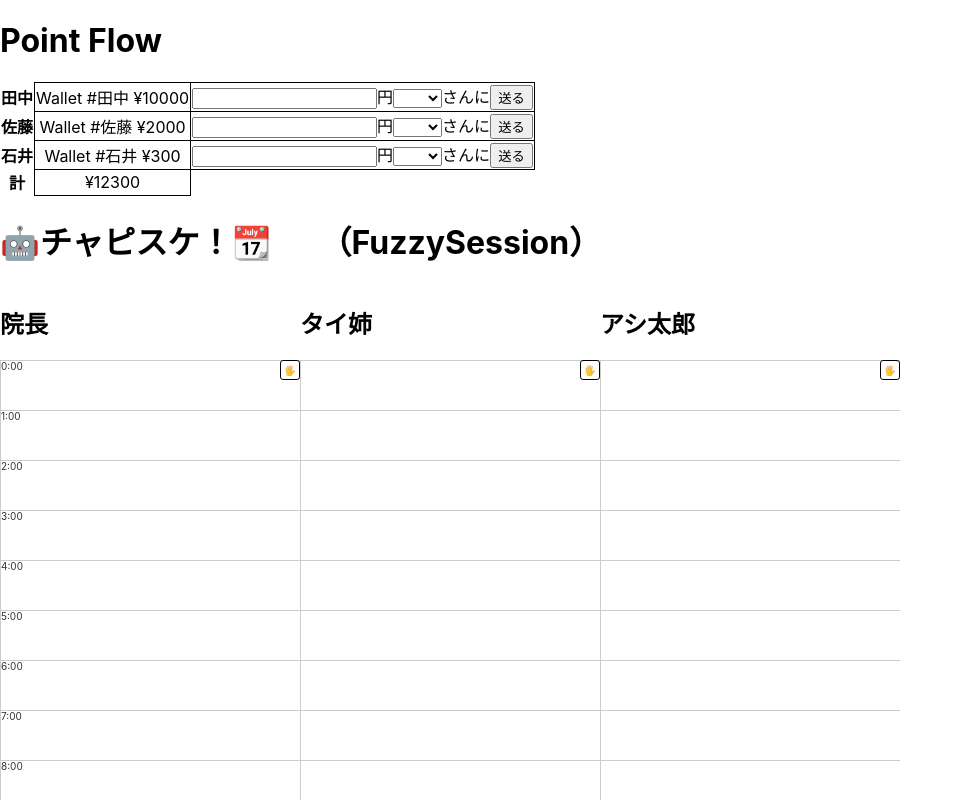
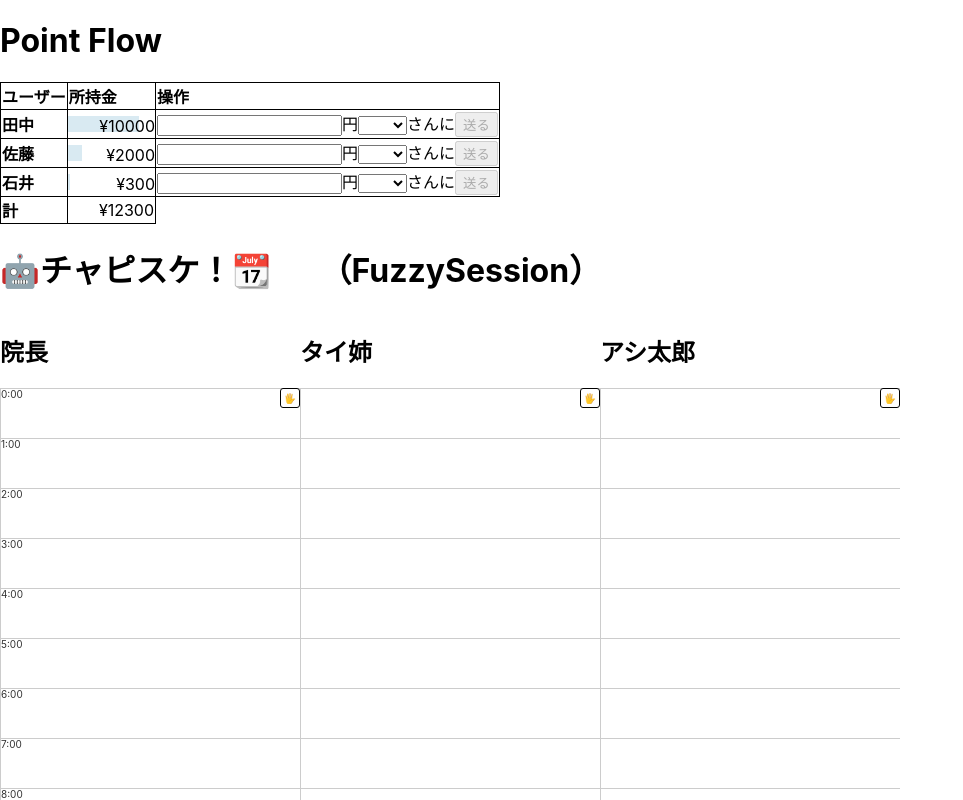
Before and after one commit to fumicode/fuzzy-session-react, a React (Create React App) app: page / in a window 1280 px wide. Shown: the top 800 px of the page, without its empty margins (0-963 px from the left). Built offline with nearby package versions, Linux system fonts and the light colour scheme.

Commit message:
お金を安全に移動できるようにした。

```diff
--- /dev/null
+++ b/src/00_Framework/00_Future.ts
@@ -0,0 +1,26 @@
+export type Future<T> = (current: T) => T;
+
+export const peekIntoFuture = <T>(
+  session: T,
+  future: Future<T>
+): boolean => {
+  try {
+    future(session);
+    return true;
+  } catch (e) {
+    return false;
+  }
+};
+
+export const errorReason = <T>(
+  entity: T,
+  future: Future<T>
+): string | undefined => {
+  try {
+    future(entity);
+    return undefined;
+  } catch (e) {
+    if(e instanceof Error)
+    return e.message;
+  }
+};
--- a/src/MoneyApp/MoneyApp.tsx
+++ b/src/MoneyApp/MoneyApp.tsx
@@ -8,12 +8,11 @@ import Money from "./Money";
 import Wallet, { WalletId } from "./WalletEntity";
 import { WalletControlView } from "./WalletControlView";
 
-
 const MoneyApp: FC = styled(({ className }: { className: string }) => {
-  const [wallets, setWallets]  = useState<Wallet[]>([
-    new Wallet(new WalletId('田中'), new Money(10000)),
-    new Wallet(new WalletId('佐藤'), new Money(2000)),
-    new Wallet(new WalletId('石井'), new Money(300))
+  const [wallets, setWallets] = useState<Wallet[]>([
+    new Wallet(new WalletId("田中"), new Money(10000)),
+    new Wallet(new WalletId("佐藤"), new Money(2000)),
+    new Wallet(new WalletId("石井"), new Money(300)),
   ]);
 
   const calcSum = (wallets: Iterable<Wallet>) =>
@@ -25,51 +24,79 @@ const MoneyApp: FC = styled(({ className }: { className: string }) => {
   const sum = calcSum(wallets);
 
   const handleWalletPairChange = (
-    senderWalletId: WalletId,
-    receiverWalletId: WalletId,
-    senderFuture: (sender: Wallet, receiver: Wallet) => [Wallet, Wallet],
+    [senderWalletId, receiverWalletId]: [WalletId, WalletId],
+    senderFuture: ([sender, receiver]:[Wallet, Wallet]) => [Wallet, Wallet]
   ) => {
     //検索
-    const senderWallet = wallets.find((w)=>w.id.equals(senderWalletId));
-    const receiverWallet = wallets.find((w)=>w.id.equals(receiverWalletId));
+    const senderWallet = wallets.find((w) => w.id.equals(senderWalletId));
+    const receiverWallet = wallets.find((w) => w.id.equals(receiverWalletId));
 
-    try{
-      if(senderWallet === undefined || receiverWallet === undefined){
-        throw new Error(`指定されたウォレット${senderWalletId.toString()}->${receiverWalletId.toString()}が見つかりませんでした。`);
+    try {
+      if (senderWallet === undefined || receiverWallet === undefined) {
+        throw new Error(
+          `指定されたウォレット${senderWalletId.toString()}->${receiverWalletId.toString()}が見つかりませんでした。`
+        );
       }
 
       //更新
-      const [newSenderWallet, newReceiverWallet] = senderFuture(senderWallet, receiverWallet);
+      const [newSenderWallet, newReceiverWallet] = senderFuture(
+        [senderWallet, receiverWallet]
+      );
 
       //永続化
       const sendedWallets = update(wallets, {
         $splice: [
-          [wallets.findIndex((w)=>w.id.equals(senderWalletId)), 1, newSenderWallet],
-          [wallets.findIndex((w)=>w.id.equals(receiverWalletId)), 1, newReceiverWallet]
+          [
+            wallets.findIndex((w) => w.id.equals(senderWalletId)),
+            1,
+            newSenderWallet,
+          ],
+          [
+            wallets.findIndex((w) => w.id.equals(receiverWalletId)),
+            1,
+            newReceiverWallet,
+          ],
         ],
       });
       setWallets(sendedWallets);
-    }
-    catch(e){
-      if(e instanceof Error){
+    } catch (e) {
+      if (e instanceof Error) {
         alert(e.message);
-      }
-      else{
+      } else {
         alert(e);
       }
     }
-  }
+  };
 
   return (
     <>
       <h1>Point Flow</h1>
 
       <table className={className}>
+        <thead>
+          <tr>
+            <th>ユーザー</th>
+            <th>所持金</th>
+            <th>操作</th>
+          </tr>
+        </thead>
         <tbody>
-          {wallets.map((thisWallet) => (
+          {wallets.map((thisWallet) => {
+
+            const percentage = thisWallet.money.amount / sum.amount * 100;
+            const cssVariableStyle = { "--percentage": `${percentage}%` } as React.CSSProperties;
+            return (
               <tr key={thisWallet.id.toString()}>
                 <th>{thisWallet.id.toString()}</th>
-              <td> {thisWallet.toString()} </td>
+                <td
+                  className="e-money-amount"
+                >
+                  <div className="e-money-amount-div"
+                    style={cssVariableStyle}
+                  >
+                    {thisWallet.money.toString()}{" "}
+                  </div>
+                </td>
                 <td>
                   <WalletControlView
                     main={thisWallet}
@@ -78,27 +105,67 @@ const MoneyApp: FC = styled(({ className }: { className: string }) => {
                   />
                 </td>
               </tr>
-          ))}
+            );
+          })}
+        </tbody>
+        <tfoot>
           <tr>
             <th>計</th>
-            <td>{sum.toString()}</td>
+            <td className="e-sum-amount">{sum.toString()}</td>
           </tr>
-        </tbody>
+        </tfoot>
       </table>
     </>
   );
 })`
 border-collapse: collapse;
 
+> * {
+  > tr {
+    > td, th {
+      border: 1px solid black;
+      text-align: left;
+    }
+  }
+}
+> thead {
+
+}
 > tbody {
+  .e-money-amount {
+    padding: 0;
+    margin: 0;
+    .e-money-amount-div {
+      position: relative;
+      width: 10ex;
+      --percentage: 50%;
+      height: 1em;
+
+      text-align: right;
+
+      &::before {
+        position: absolute;
+          top:0;
+          left:0;
+          bottom:0;
+          z-index: -1;
+        content: " ";
+        display: block;
+        width: var(--percentage);
+        background: hsla(200, 50%, 50%, 0.2);
+        transition: width 0.5s ease-in-out;
+      }
+    }
+  }
+}
+
+> tfoot {
   > tr {
-      > td {
-        border: 1px solid black;
-        text-align: center;
+    > td, th {
+    }
+    > .e-sum-amount{
+      text-align: right;
 
-        &.m-center {
-          border: 3px solid;
-        }
     }
   }
 }
--- a/src/MoneyApp/WalletControlView.tsx
+++ b/src/MoneyApp/WalletControlView.tsx
@@ -3,18 +3,20 @@ import ViewModel from "../00_Framework/00_ViewModel";
 import { FC, useState } from "react";
 import styled from "styled-components";
 import Wallet, { WalletId } from "./WalletEntity";
-import { SessionId } from "../Components/20_SessionEntity";
+import { Future, errorReason, peekIntoFuture } from "../00_Framework/00_Future";
 
 export interface WalletControllViewModel extends ViewModel<Wallet> {
   otherWallets: Wallet[];
 
   onWalletChange: (
-    senderWallet: WalletId,
-    receiverWallet: WalletId,
-
-    walletsFuture: (sender:Wallet, receiver:Wallet) => [Wallet, Wallet],
+    [senderWalletId, receiverWalletId]: [WalletId, WalletId],
+    walletsFuture: ([sender, receiver]:[Wallet, Wallet]) => [Wallet, Wallet]
   ) => void;
 }
+
+
+type WalletPairFuture = Future<[Wallet, Wallet]>; //送金元、送金先
+
 
 export const WalletControlView: FC<WalletControllViewModel> = styled(
   ({
@@ -22,60 +24,133 @@ export const WalletControlView: FC<WalletControllViewModel> = styled(
     main: thisWallet,
 
     otherWallets,
-    onWalletChange
+    onWalletChange,
   }: WalletControllViewModel) => {
+    const [amount, setAmount] = useState<number | undefined>(undefined);
+    const [distinationWalletId, setDistinationWalletId] = useState<
+      WalletId | undefined
+    >(undefined);
 
-    const [amount, setAmount] = useState<number | undefined>(undefined);
-    const [distinationWalletId, setDistinationWalletId] = useState<WalletId | undefined>(undefined);
+    const distinationWallet = otherWallets.find((w) =>distinationWalletId && w.id.equals(distinationWalletId));
 
+    const createWalletPairSendMoneyFuture: (amount:number | undefined) => WalletPairFuture = (amount: number | undefined)=>{
+      return ([thisWallet, distinationWallet]) => {
+        if(!(amount && amount >= 0)){
+          throw new Error(`総金額はいくらですか？正の整数が必要です。頂いた値：${amount}`);
+        }
+        return thisWallet.sendMoney(distinationWallet, amount);
+      };
+    }
+
+    const allInfoIsFilled =  distinationWallet && amount && amount >= 0;
     return (
       <div className={className}>
         <form
-          onSubmit={(e) =>
-            {
-              e.preventDefault();
-              if(amount === undefined || distinationWalletId === undefined){
-                alert( `送金先か送金額が未入力です！`);
-                return;
-              }
+          className="e-form"
+          onSubmit={(e) => {
+            e.preventDefault();
+            if (!distinationWalletId) {
+              throw new Error(`送金先が未入力です！`);
+            }
+            if (!(amount && amount >= 0)) {
+              throw new Error(`送金額が未入力です！`);
+            }
 
-              onWalletChange(
-                thisWallet.id,
-                distinationWalletId,
-                (thisWallet, distinationWallet)=>{
-                  return thisWallet.sendMoney(distinationWallet, amount)
-                }
-              );
-            }
-          }
+            onWalletChange(
+              [ thisWallet.id, distinationWalletId],
+              createWalletPairSendMoneyFuture(amount)
+            );
+          }}
         >
           <input
             type="number"
-            value={amount || ''}
+            value={amount || ""}
             onChange={(e) => {
               setAmount(parseInt(e.target.value));
             }}
           />
           円
-          <select onChange={(e)=>{
+          <select
+            onChange={(e) => {
+              const w = otherWallets.find((w) =>
+                w.id.equals(new WalletId(e.target.value))
+              );
 
-            const w = otherWallets.find((w)=>w.id.equals(new WalletId(e.target.value)));
-
-            setDistinationWalletId(w?.id||undefined);
-          }}>
+              setDistinationWalletId(w?.id || undefined);
+            }}
+          >
             <option value={undefined} />
             {otherWallets.map((distinationWallet) => (
-              <option value={distinationWallet.id.toString()} key={distinationWallet.id.toString()}>
+              <option
+                value={distinationWallet.id.toString()}
+                key={distinationWallet.id.toString()}
+              >
                 {distinationWallet.id.toString()}
               </option>
             ))}
           </select>
           さんに
-          <button type="submit">送る</button>
+          <button
+            className="e-submit-button"
+            disabled={!(
+              allInfoIsFilled &&
+              peekIntoFuture([thisWallet, distinationWallet], createWalletPairSendMoneyFuture(amount))
+            )}
+          type="submit">
+            送る
+            <div className="e-disabled-reason-container">
+              <div className="e-box">
+                ⚠️
+                {
+                  allInfoIsFilled && errorReason([thisWallet, distinationWallet], createWalletPairSendMoneyFuture(amount))
+                }
+              </div>
+            </div>
+          </button>
         </form>
       </div>
     );
   }
 )`
   display: flex;
+
+  >.e-form{
+
+    >.e-submit-button{
+      position: relative;
+
+      &[disabled]:hover{
+
+        >.e-disabled-reason-container{
+          display: block;
+        }
+      }
+
+      >.e-disabled-reason-container{
+        display: none;
+        position: absolute;
+          top: 0;
+          left: auto;
+          right: auto;
+
+
+        >.e-box{
+          position: absolute;
+            bottom: 0;
+
+          padding: 0.5ex;
+          line-height: 1;
+          white-space: nowrap;
+          max-width: 20em;
+
+          color: #fff;
+          border-radius: 2px;
+
+          background: rgba(0,0,0,0.5);
+        }
+
+      }
+
+    }
+  }
 `;
--- a/src/MoneyApp/WalletEntity.ts
+++ b/src/MoneyApp/WalletEntity.ts
@@ -16,20 +16,17 @@ export class WalletId{
 
 
 export default class Wallet{
-
   constructor(
     readonly id: WalletId,
     readonly money: Money
   ){ }
 
-
-
-  disposeMoney(amount:number): [Wallet, Money]{
-    if(!(amount > 0)){
-      throw new Error('amount は正の値である必要があります。');
+  disposeMoney(disposingAmount:number): [Wallet, Money]{
+    if(!(disposingAmount > 0)){
+      throw new Error('放棄する金額は正の値である必要があります。');
     }
 
-    const [money, rest] = this.money.split(amount);
+    const [money, rest] = this.money.split(disposingAmount);
     return [new Wallet(this.id, money), rest];
   }
 
@@ -39,12 +36,17 @@ export default class Wallet{
 
   sendMoney(otherWallet: Wallet, amount: number): [Wallet, Wallet]{
     if(otherWallet.id === this.id){
-      throw new Error(`自分自身${this.id}に送金することはできません。`);
+      throw new Error(`自分自身（${this.id}）に送金することはできません。`);
     }
 
     if(!(amount > 0)){
-      throw new Error('amount は正の値である必要があります。');
+      throw new Error('送信金額は正の値である必要があります。');
     }
+
+    if(!(this.money.amount >= amount)){
+      throw new Error(`残高が足りません。残高:${this.money.toString()}, 送信金額: ${new Money(amount).toString()}`);
+    }
+
     const [thisWallet, money] = this.disposeMoney(amount);
     const otherWalletWithMoney = otherWallet.receiveMoney(money);
     return [thisWallet, otherWalletWithMoney];
@@ -52,7 +54,7 @@ export default class Wallet{
 
 
   toString(){
-    //カンマつけたい。
-    return `Wallet #${this.id} ¥${this.money.amount.toString()}`;
+    //TODO: 金額にカンマつけたい。そういうutilityないかな？
+    return `[Wallet #${this.id} ¥${this.money.amount.toString()}]`;
   }
 }
```
Also changed, not shown: src/Components/20_SessionEntity.tsx (+5 -27 lines), src/MoneyApp/Money.ts (+6 -1 lines). Lines whose indentation alone changed are shown as unchanged.
